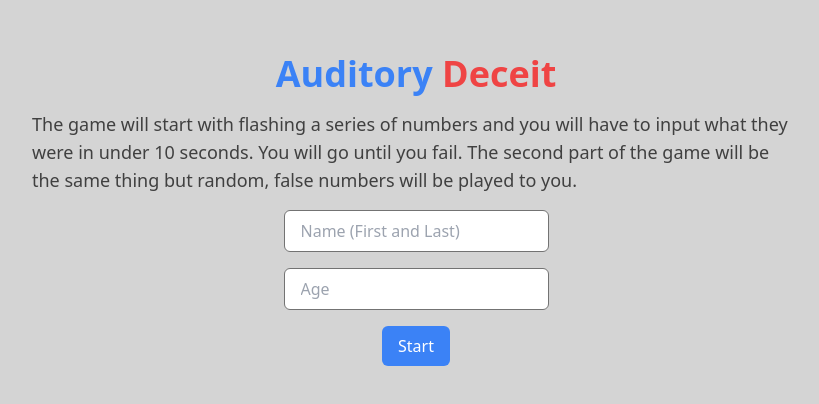
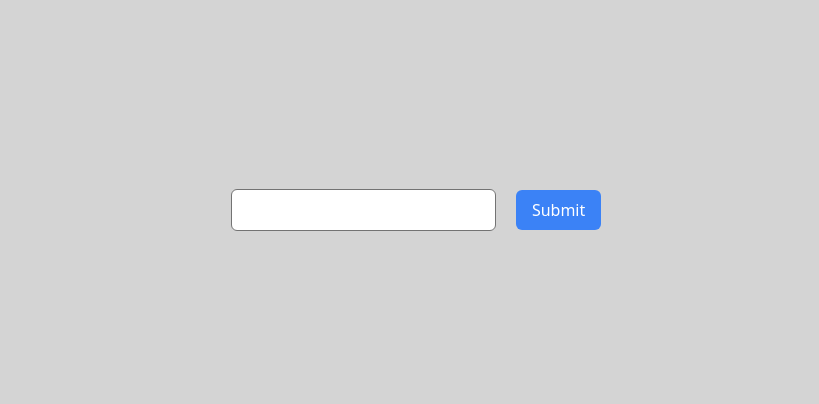
Before and after one commit to mazylol/psychology-memory-game, a SvelteKit app: page / in a window 1280 px wide. Shown: the part 190-594 px from the top of the page, without its empty margins (224-1043 px from the left). Built offline with nearby package versions, Linux system fonts and the light colour scheme.

Commit message:
functional round one

```diff
--- /dev/null
+++ b/src/components/RoundOne.svelte
@@ -0,0 +1,74 @@
+<script lang="ts">
+	import { randomInt } from '$lib/numbers';
+	import type { State } from '$lib/state';
+	import { onMount } from 'svelte';
+
+	export let state: State;
+
+	let numbers: number[] = [];
+	numbers[0] = randomInt(1, 9);
+
+	let showingNumber = false;
+	let numberInput: string;
+
+	let score = 0;
+
+	function showNumber() {
+		showingNumber = true;
+		setTimeout(() => {
+			showingNumber = false;
+		}, 2000);
+	}
+
+	// this might cause problems later
+	onMount(() => {
+		showNumber();
+	});
+</script>
+
+<div class="flex h-screen items-center justify-center">
+	{#if showingNumber}
+		{#each numbers as number}
+			<div class="text-6xl font-bold text-blue-500">{number}</div>
+		{/each}
+	{:else}
+		<form>
+			<input
+				type="text"
+				bind:value={numberInput}
+				class="rounded-md border border-neutral-500 px-4 py-2"
+			/>
+			<button
+				class="mb-4 ml-4 mt-4 rounded-md bg-blue-500 px-4 py-2 text-white"
+				on:click={() => {
+					// convert input to an array of numbers
+					let numberArray = numberInput.split('').map((num) => parseInt(num));
+
+					// validate each number
+					for (let i = 0; i < numbers.length; i++) {
+						if (numberArray[i] !== numbers[i]) {
+							state.results.roundOne.score = score;
+
+							state.round += 1;
+
+							break;
+						} else {
+							if (i === numbers.length - 1) {
+								score += 1;
+							}
+						}
+					}
+
+					// add a new number
+					numbers.push(randomInt(1, 9));
+
+					// clear the input
+					numberInput = '';
+					numberArray = [];
+
+					showNumber();
+				}}>Submit</button
+			>
+		</form>
+	{/if}
+</div>
--- /dev/null
+++ b/src/components/RoundTwo.svelte
@@ -0,0 +1,7 @@
+<script lang="ts">
+	import type { State } from '$lib/state';
+
+	export let state: State;
+</script>
+
+{state.results.roundOne.score}
--- /dev/null
+++ b/src/lib/numbers.ts
@@ -0,0 +1,3 @@
+export function randomInt(min: number, max: number): number {
+	return Math.floor(Math.random() * (max - min + 1) + min);
+}
--- a/src/routes/+page.svelte
+++ b/src/routes/+page.svelte
@@ -1,10 +1,12 @@
 <script lang="ts">
 	import type { State } from '$lib/state';
+	import RoundOne from '../components/RoundOne.svelte';
+	import RoundTwo from '../components/RoundTwo.svelte';
 
 	let state: State = {
 		name: '',
 		age: undefined,
-		gameStarted: false,
+		gameStarted: true,
 		round: 0,
 		results: {
 			roundOne: {
@@ -40,10 +42,12 @@
 
 <main class="min-h-screen bg-neutral-300">
 	{#if state.gameStarted}
-		<div class="flex h-screen flex-col items-center justify-center">
-			<h1 class="text-4xl font-bold text-neutral-900">Game started!</h1>
-			<p class="mt-4 text-lg text-neutral-700">This is the game page</p>
-		</div>
+		{#if state.round === 0}
+			<RoundOne bind:state />
+		{/if}
+		{#if state.round === 1}
+			<RoundTwo bind:state />
+		{/if}
 	{:else}
 		<div class="flex h-screen flex-col items-center justify-center">
 			<h1 class="text-4xl font-bold text-neutral-900">
```
